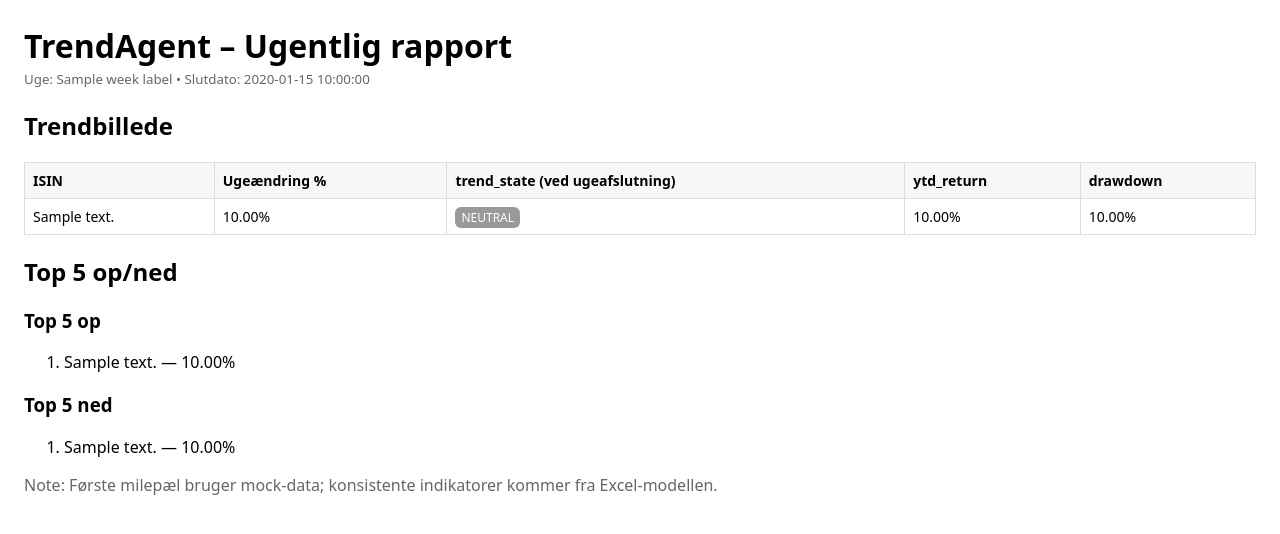
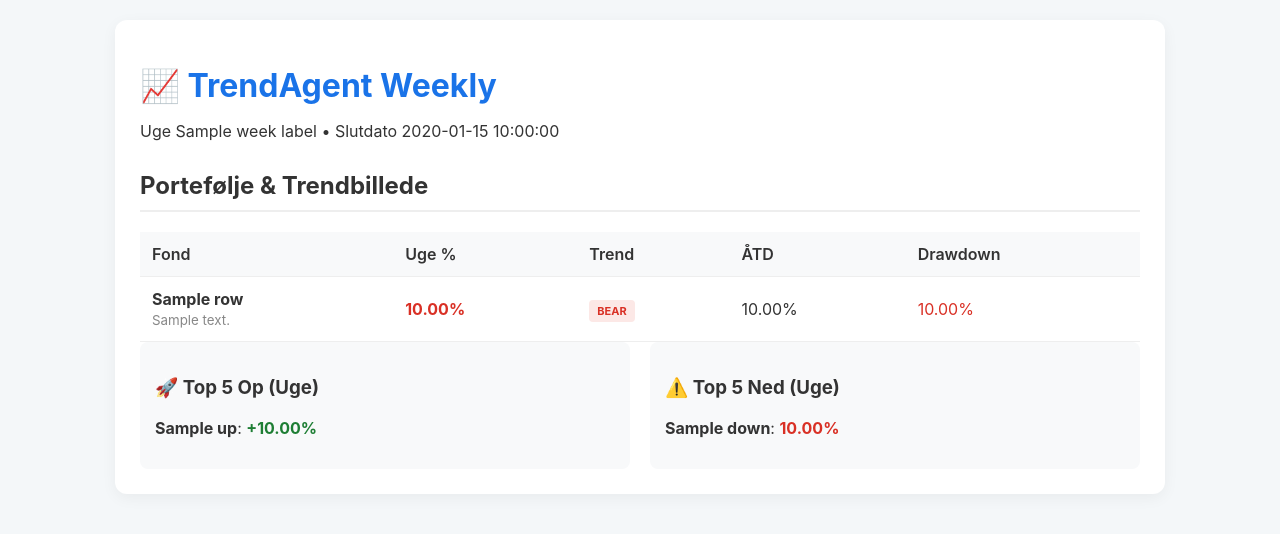
Before and after one commit to Alf4444/TrendAgent, a Python web app: template templates/weekly.html.j2 in a window 1280 px wide. Shown: the top 534 px of the page. Run offline with Jinja, Linux system fonts and the light colour scheme; the template is opened without the code that fills it: most values are stand-ins (such as "Sample title", 1, 10 or a date in 2020).

Commit message:
Update weekly.html.j2

```diff
--- a/templates/weekly.html.j2
+++ b/templates/weekly.html.j2
@@ -2,74 +2,86 @@
 <html lang="da">
 <head>
   <meta charset="utf-8">
-  <title>TrendAgent – Ugentlig rapport (uge {{ week_label }})</title>
+  <meta name="viewport" content="width=device-width, initial-scale=1">
+  <title>TrendAgent – Ugentlig Status (Uge {{ week_label }})</title>
   <style>
-    body { font-family: system-ui, -apple-system, Segoe UI, Roboto, sans-serif; margin: 24px; }
-    h1 { margin-bottom: 0; }
-    small { color: #666; }
-    section { margin-top: 18px; }
-    table { border-collapse: collapse; width: 100%; margin-top: 8px; }
-    th, td { border: 1px solid #ddd; padding: 8px; font-size: 14px; }
-    th { background: #f7f7f7; text-align: left; }
-    .badge { padding: 2px 6px; border-radius: 6px; font-size: 12px; }
-    .b-up { background: #0f9d58; color: #fff; }
-    .b-down { background: #d93025; color: #fff; }
-    .b-neutral { background: #999; color: #fff; }
+    body { font-family: -apple-system, sans-serif; background: #f4f7f9; margin: 20px; color: #333; }
+    .container { max-width: 1000px; margin: auto; background: white; padding: 25px; border-radius: 12px; box-shadow: 0 4px 15px rgba(0,0,0,0.05); }
+    h1 { color: #1a73e8; margin-bottom: 5px; }
+    h2 { border-bottom: 2px solid #eee; padding-bottom: 10px; margin-top: 30px; }
+    table { border-collapse: collapse; width: 100%; margin-top: 15px; }
+    th, td { padding: 12px; border-bottom: 1px solid #eee; text-align: left; }
+    th { background: #f8f9fa; font-weight: 600; }
+    .active-row { background: #fffde7; }
+    .badge { padding: 4px 8px; border-radius: 4px; font-weight: bold; font-size: 11px; }
+    .b-up { background: #e6f4ea; color: #1e7e34; }
+    .b-down { background: #fce8e6; color: #d93025; }
+    .pos { color: #1e7e34; font-weight: bold; }
+    .neg { color: #d93025; font-weight: bold; }
+    .list-container { display: flex; gap: 20px; }
+    .list-box { flex: 1; background: #f8f9fa; padding: 15px; border-radius: 8px; }
   </style>
 </head>
 <body>
-  <h1>TrendAgent – Ugentlig rapport</h1>
-  <small>Uge: {{ week_label }} • Slutdato: {{ week_end_date }}</small>
+  <div class="container">
+    <h1>📈 TrendAgent Weekly</h1>
+    <p>Uge {{ week_label }} • Slutdato {{ week_end_date }}</p>
 
     <section>
-    <h2>Trendbillede</h2>
+      <h2>Portefølje & Trendbillede</h2>
       <table>
         <thead>
           <tr>
-          <th>ISIN</th>
-          <th>Ugeændring %</th>
-          <th>trend_state (ved ugeafslutning)</th>
-          <th>ytd_return</th>
-          <th>drawdown</th>
+            <th>Fond</th>
+            <th>Uge %</th>
+            <th>Trend</th>
+            <th>ÅTD</th>
+            <th>Drawdown</th>
           </tr>
         </thead>
         <tbody>
           {% for row in rows %}
-        <tr>
-          <td>{{ row.isin }}</td>
-          <td>{{ '%.2f'|format(row.week_change_pct) if row.week_change_pct is defined else '-' }}%</td>
+          <tr class="{{ 'active-row' if row.is_active else '' }}">
             <td>
-            {% if row.trend_state == 'UP' %}<span class="badge b-up">UP</span>
-            {% elif row.trend_state == 'DOWN' %}<span class="badge b-down">DOWN</span>
-            {% else %}<span class="badge b-neutral">NEUTRAL</span>{% endif %}
+              {{ '⭐' if row.is_active else '' }} <strong>{{ row.name[:40] }}</strong><br>
+              <small style="color:#888">{{ row.isin }}</small>
             </td>
-          <td>{{ '%.2f'|format(row.ytd_return) if row.ytd_return is defined else '-' }}%</td>
-          <td>{{ '%.2f'|format(row.drawdown) if row.drawdown is defined else '-' }}%</td>
+            <td class="{{ 'pos' if row.week_change_pct > 0 else 'neg' }}">
+              {{ '%.2f'|format(row.week_change_pct) }}%
+            </td>
+            <td>
+              {% if row.trend_state == 'UP' %}
+                <span class="badge b-up">BULL</span>
+              {% else %}
+                <span class="badge b-down">BEAR</span>
+              {% endif %}
+            </td>
+            <td>{{ '%.2f'|format(row.ytd_return) }}%</td>
+            <td style="color:#d93025">{{ '%.2f'|format(row.drawdown) }}%</td>
           </tr>
           {% endfor %}
         </tbody>
       </table>
     </section>
 
-  <section>
-    <h2>Top 5 op/ned</h2>
-    <h3>Top 5 op</h3>
-    <ol>
+    <section class="list-container">
+      <div class="list-box">
+        <h3>🚀 Top 5 Op (Uge)</h3>
+        <ul style="list-style: none; padding: 0;">
           {% for t in top_up %}
-      <li>{{ t.isin }} — {{ '%.2f'|format((t.week_change_pct | default(0.0))) }}%</li>
+          <li style="margin-bottom: 8px;"><strong>{{ t.name[:25] }}</strong>: <span class="pos">+{{ '%.2f'|format(t.week_change_pct) }}%</span></li>
           {% endfor %}
-    </ol>
-
-    <h3>Top 5 ned</h3>
-    <ol>
+        </ul>
+      </div>
+      <div class="list-box">
+        <h3>⚠️ Top 5 Ned (Uge)</h3>
+        <ul style="list-style: none; padding: 0;">
           {% for t in top_down %}
-      <li>{{ t.isin }} — {{ '%.2f'|format((t.week_change_pct | default(0.0))) }}%</li>
+          <li style="margin-bottom: 8px;"><strong>{{ t.name[:25] }}</strong>: <span class="neg">{{ '%.2f'|format(t.week_change_pct) }}%</span></li>
           {% endfor %}
-    </ol>
+        </ul>
+      </div>
     </section>
-
-  <p style="margin-top:16px;color:#666">
-    Note: Første milepæl bruger mock‑data; konsistente indikatorer kommer fra Excel‑modellen.
-  </p>
+  </div>
 </body>
 </html>
```
Lines whose indentation alone changed are shown as unchanged.
